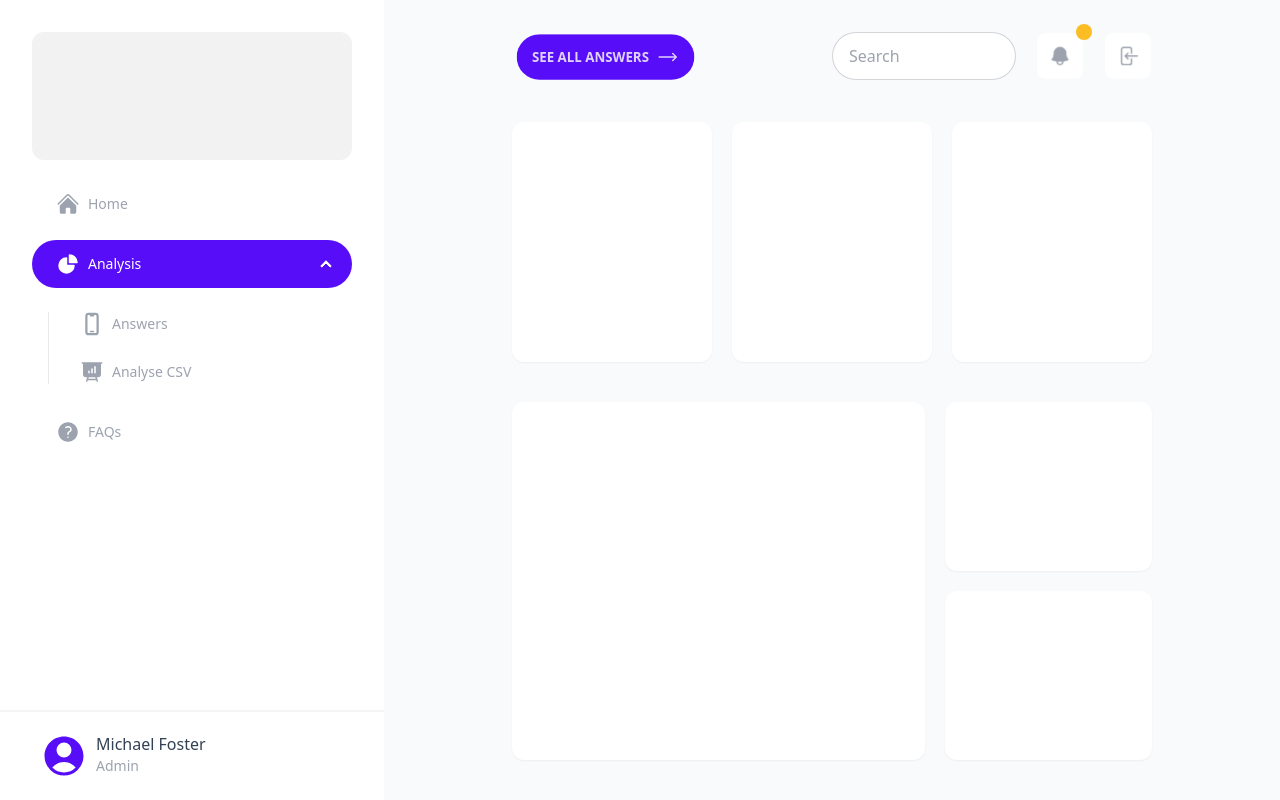
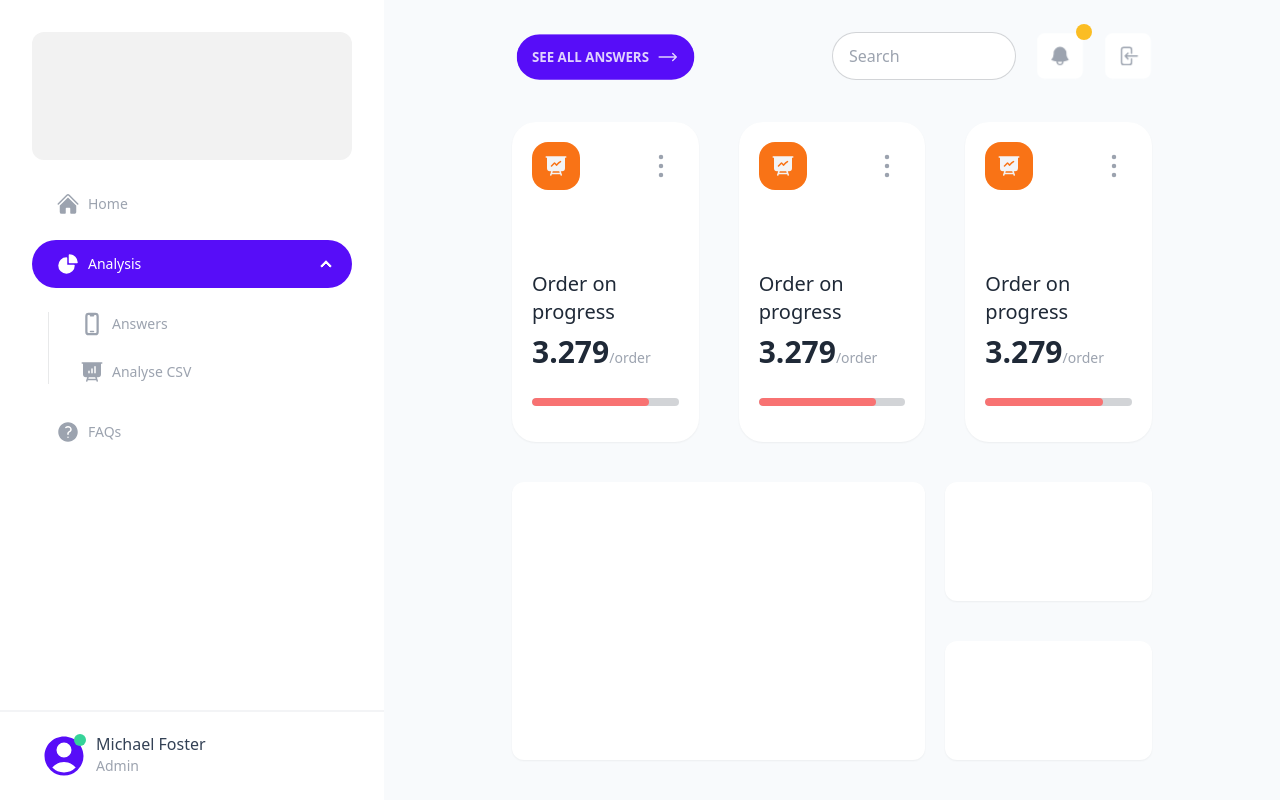
Before and after one commit to jeyyi/bu_final_frontend, a React (Create React App) app: page / in a window 1280 px wide. Built offline with nearby package versions, Linux system fonts and the light colour scheme.

Commit message:
Initial design

```diff
--- a/src/App.js
+++ b/src/App.js
@@ -3,7 +3,7 @@ import Card from "./Components/Card";
 const App = () => {
   return (
     <>
-      <div className="w-full h-fit flex flex-col lg:flex-row gap-5">
+      <div className="w-full h-fit flex flex-col lg:flex-row gap-10">
         <Card />
         <Card />
         <Card />
@@ -12,7 +12,7 @@ const App = () => {
         <div className="w-2/3 h-full">
           <div className="w-full h-full bg-white rounded-xl shadow-sm"></div>
         </div>
-        <div className="w-1/3 h-full flex flex-col gap-5">
+        <div className="w-1/3 h-full flex flex-col gap-10">
           <div className="w-full h-1/2 bg-white rounded-xl shadow-sm"></div>
           <div className="w-full h-1/2 bg-white rounded-xl shadow-sm"></div>
         </div>
--- a/src/Components/Card.js
+++ b/src/Components/Card.js
@@ -1,11 +1,43 @@
-import React from 'react'
+import React from "react";
 
 const Card = () => {
   return (
-    <div className='w-full h-60 bg-white rounded-xl shadow-sm'>
+    <div className="w-full h-80 bg-white rounded-3xl shadow-sm px-5 py-5">
+      <div className="flex w-full justify-between">
+        <div className="w-12 h-12 bg-orange-500 rounded-2xl flex justify-center items-center">
+          <svg
+            xmlns="http://www.w3.org/2000/svg"
+            viewBox="0 0 24 24"
+            fill="currentColor"
+            className="w-6 h-6 mx-auto text-gray-100"
+          >
+            <path
+              fillRule="evenodd"
+              d="M2.25 2.25a.75.75 0 000 1.5H3v10.5a3 3 0 003 3h1.21l-1.172 3.513a.75.75 0 001.424.474l.329-.987h8.418l.33.987a.75.75 0 001.422-.474l-1.17-3.513H18a3 3 0 003-3V3.75h.75a.75.75 0 000-1.5H2.25zm6.54 15h6.42l.5 1.5H8.29l.5-1.5zm8.085-8.995a.75.75 0 10-.75-1.299 12.81 12.81 0 00-3.558 3.05L11.03 8.47a.75.75 0 00-1.06 0l-3 3a.75.75 0 101.06 1.06l2.47-2.47 1.617 1.618a.75.75 0 001.146-.102 11.312 11.312 0 013.612-3.321z"
+              clipRule="evenodd"
+            />
+          </svg>
+        </div>
+        <svg
+          xmlns="http://www.w3.org/2000/svg"
+          viewBox="0 0 24 24"
+          fill="currentColor"
+          className="w-9 h-19 text-gray-400"
+        >
+          <path
+            fillRule="evenodd"
+            d="M10.5 6a1.5 1.5 0 113 0 1.5 1.5 0 01-3 0zm0 6a1.5 1.5 0 113 0 1.5 1.5 0 01-3 0zm0 6a1.5 1.5 0 113 0 1.5 1.5 0 01-3 0z"
+            clipRule="evenodd"
+          />
+        </svg>
+      </div>
+      <h2 className="mt-20 text-xl font-medium">Order on progress</h2>
+      <h2 className="mt-2 text-3xl font-semibold">
+        3.279<span className="text-sm text-gray-400 font-light">/order</span>
+      </h2>
+      <progress className="progress w-full mt-7 progress-error" value="80" max="100"></progress>
+    </div>
+  );
+};
 
-    </div>
-  )
-}
-
-export default Card
+export default Card;
--- a/src/Components/Navbar.js
+++ b/src/Components/Navbar.js
@@ -235,6 +235,7 @@ const Navbar = () => {
             </a>
           </li>
           <footer className="absolute bottom-0 left-0 py-5 px-10 w-full border-t-2 border-gray-100 flex gap-2">
+            <div className="indicator">
               <svg
                 xmlns="http://www.w3.org/2000/svg"
                 viewBox="0 0 24 24"
@@ -247,8 +248,12 @@ const Navbar = () => {
                   clipRule="evenodd"
                 />
               </svg>
+              <span className="indicator-item badge badge-success badge-xs mt-2 mr-2"></span>
+            </div>
             <div className="flex flex-col gap-0 h-full ">
-              <h1 className="text-base font-medium text-slate-700">Michael Foster</h1>
+              <h1 className="text-base font-medium text-slate-700">
+                Michael Foster
+              </h1>
               <h3 className="text-sm text-gray-400">Admin</h3>
             </div>
           </footer>
```
Lines whose indentation alone changed are shown as unchanged.
